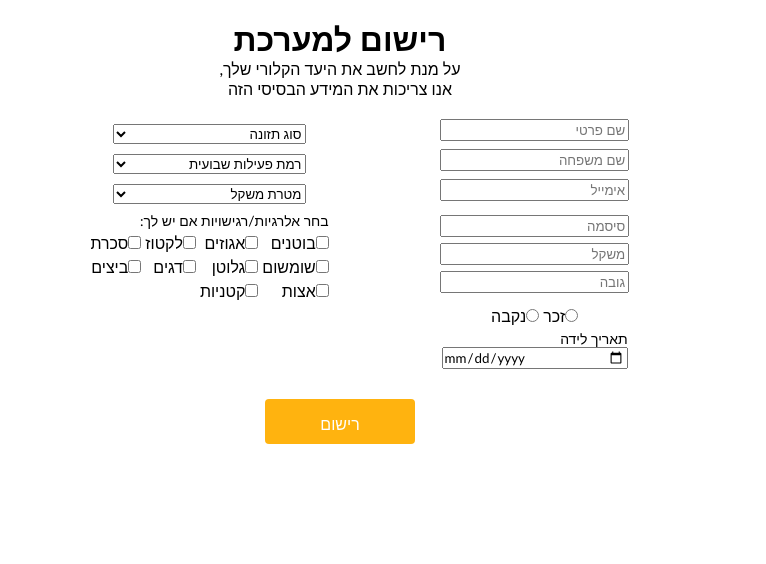
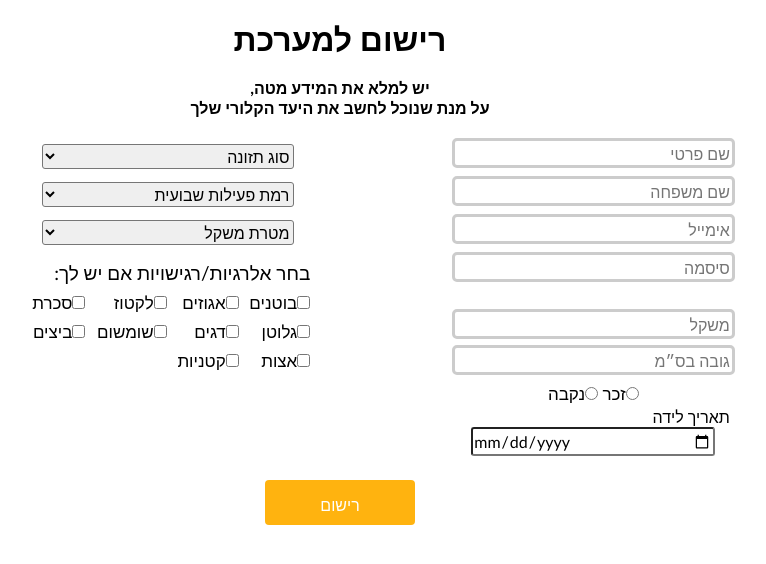
Before and after one commit to EdenBenDavid1/Food-System, a Flask app: page /sign_up in a window 1280 px wide. Shown: the part 40-604 px from the top of the page, without its empty margins (300-1066 px from the left). Run offline with Flask 2, Linux system fonts and the light colour scheme.

Commit message:
sign_up code + calc age + calc user calories

```diff
--- a/server.py
+++ b/server.py
@@ -1,10 +1,6 @@
 # -*- coding: utf-8 -*-
 from flask import Flask, render_template, url_for
 from flask import request, redirect, session, flash
-from flask_wtf import FlaskForm
-from wtforms import StringField, SubmitField
-from wtforms.validators import DataRequired
-import flask_cors
 from flask_cors import CORS
 import sql_manager
 import json
@@ -30,14 +26,35 @@ def login():
             return redirect(url_for("get_user"))
         return render_template("welcome.html")
 
-## SIGN UP - WTF........ OR REGULAR........NOT WORKING.......
+## SIGN UP
 @server.route("/sign_up", methods=['POST', 'GET'])
 def sign_up():
     if request.method == 'POST':
-        result = request.form["fname"]
-        return redirect(url_for("home", fname=result))
+        fname = request.form["fname"]
+        lname = request.form["lname"]
+        email = request.form["email"]
+        session["email"] = email
+        password = request.form["password"]
+        session["password"] = password
+        weight = request.form["weight"]
+        height = request.form["height"]
+        gender = request.form["gender"]
+        birth_date = request.form["birth_date"]
+        diet_id = request.form["diet_id"]
+        activity_level = request.form["activity_level"]
+        weight_goal = request.form["weight_goal"]
+        allergies = request.form.getlist("allergies")
+        if allergies == []:
+            allergies.append('1') # none allergy
+        print(allergies)
+        user = sql_manager.create_new_user(fname,lname,email,password,gender,birth_date,height,weight,diet_id,weight_goal,activity_level,allergies)
+        if user == True: ## A new user was created
+            return redirect(url_for("get_user"))
+        else: ## the email is already exist
+            mes = "המייל קיים, יש לבחור מייל אחר"
+            return render_template("sign_up.html", mes=mes)
     else:
-        return render_template("sign_up.html")
+        return render_template("sign_up.html",mes=None)
 
 ## HOME PAGE
 @server.route("/")
@@ -176,7 +193,8 @@ def my_profile():
     if "email" not in session:
         return redirect(url_for("login"))
     email = session["email"]
-    first_name, last_name, gender, age, height, weight, activity, targ, diet, allergies = sql_manager.load_user_profile(email)
+    first_name, last_name, gender, birth_date, height, weight, activity, targ, diet, allergies = sql_manager.load_user_profile(email)
+    birth_date = birth_date.strftime("%d.%m.%Y")
     user = json.dumps(first_name + " " + last_name, ensure_ascii=False).encode('utf8')
     activity = json.dumps(activity, ensure_ascii=False).encode('utf8')
     diet = json.dumps(diet, ensure_ascii=False).encode('utf8')
@@ -184,7 +202,7 @@ def my_profile():
     for allergy in allergies:
         s_allergy += allergy + ","
     allergy_val = json.dumps(s_allergy, ensure_ascii=False).encode('utf8')
-    return render_template('my_profile.html', user=user, age=age, height=height, weight=weight,
+    return render_template('my_profile.html', user=user, birth_date=birth_date, height=height, weight=weight,
                    gender=gender, activity=activity, targ=targ, diet=diet, allergy_val=allergy_val)
 
 
@@ -203,7 +221,4 @@ def update_weight():
         else:
             return render_template("update_weight.html")
 
-
-
-
 server.run()
--- a/static/styles/sign_up.css
+++ b/static/styles/sign_up.css
@@ -22,6 +22,62 @@
   height: 100%;
   padding: 6px;
 }
+#sign-up-div{
+   text-align: center;
+}
+#sign-up-form-table{
+  width: 850px;
+  height:320px;
+  border-collapse: collapse;
+  float: middle;
+  margin: 0 auto;
+  font-size:17px;
+}
+
+.input_fill{
+   width:80%;
+   margin-bottom: 6px;
+   border-radius:5px;
+   margin-top: 0px;
+   border: 3px solid #ccc;
+   height: 22px;
+   font-size:16px;
+}
+.option-choose{
+  min-width: 155px;
+  width: 50%;
+  height:25px;
+  border-radius:3px;
+  font-size:16px;
+}
+#small-header{
+  font-size: 19px;
+  margin-bottom: 0px;
+  margin-top: 0px;
+}
+#small-table{
+  width: 290px;
+  height:120px;
+}
+#birth-header{
+  font-size: 16px;
+  margin-top: 0px;
+  margin-bottom: 0px;
+  margin-right: 10%;
+}
+
+#option-birth{
+  min-width: 155px;
+  width: 70%;
+  height:25px;
+  border-radius:3px;
+  font-size:16px;
+}
+
+
+
+
+
 
 #button{
   border: none;
--- a/templates/my_profile.html
+++ b/templates/my_profile.html
@@ -58,8 +58,8 @@
         <tr>
          <tr></tr><tr></tr><tr></tr><tr></tr><tr></tr>
           <td class="first-col-td">
-            <span> גיל </span>
-            <span class="From_db">{{age}}</span>
+            <span> תאריך לידה </span>
+            <span class="From_db">{{birth_date}}</span>
           </td>
         <tr></tr><tr></tr><tr></tr><tr></tr><tr></tr>
         <tr>
--- a/templates/sign_up.html
+++ b/templates/sign_up.html
@@ -7,142 +7,97 @@
     <div style="text-align: center">
       <br>
       <h1 style="margin-bottom: 0px">רישום למערכת</h1>
-      <p style="margin-top: 0px; margin-bottom: 0px">
-        על מנת לחשב את היעד הקלורי שלך,<br />אנו צריכות את המידע הבסיסי הזה
-      </p>
+      <br>
+      {% if mes != None %}
+        <h3 align="center" style="color:#B30412">{{mes}}</h3><br>
+      {% endif %}
+      <h4 style="margin-top: 0px; margin-bottom: 0px">
+      יש למלא את המידע מטה,<br> על מנת שנוכל לחשב את היעד הקלורי שלך</h4>
     </div>
 
-    <div style="text-align: center">
-      <form  method="POST">
-      <br />
-      <table
-        align="center"
-        cellspacing="10"
-        dir="rtl"
-        style="
-          max-width: 650px;
-          border-collapse: collapse;
-          width: 100%;
-          float: middle;
-          margin: 0 auto;
-        "
-      >
+    <div id="sign-up-div">
+
+      <form  type="text" method="POST"><br />
+      <table align="center" cellspacing="10" dir="rtl" id="sign-up-form-table">
         <tr>
           <td>
-            <input
-              name="fname"
-              type="text"
-              placeholder="שם פרטי"
-              style="width: 70%; margin-bottom: 6px"
-              border-radius:5px
-            />
+            <input name="fname" class="input_fill" type="text" placeholder="שם פרטי" required/>
           </td>
           <td align="center">
-            <select id="cars" style="min-width: 155px; width: 50%">
-              <option value="regular">סוג תזונה</option>
-              <option value="regular">רגילה</option>
-              <option value="regular">פליאו</option>
-              <option value="vege">צמחוני</option>
-              <option value="vegan">טבעוני</option>
-              <option value="regular">קיטוגני</option>
-              <option value="regular">חלבונים</option>
+            <select name="diet_id" class="option-choose" required>
+              <option value="">סוג תזונה</option>
+              <option value="1">רגילה</option>
+              <option value="2">פליאו</option>
+              <option value="3">צמחוני</option>
+              <option value="4">טבעוני</option>
+              <option value="5">קיטוגני</option>
+              <option value="6">חלבונים</option>
             </select>
           </td>
         </tr>
         <tr>
           <td>
-            <input
-              name="lname"
-              type="text"
-              placeholder="שם משפחה"
-              style="width: 70%; margin-bottom: 6px"
-              border-radius:50px
-            />
+            <input name="lname" class="input_fill" name="lname" type="text" placeholder="שם משפחה" required/>
           </td>
           <td align="center">
-            <select id="activity" style="min-width: 155px; width: 50%">
+            <select name="activity_level" class="option-choose" required>
               <option value="">רמת פעילות שבועית</option>
-              <option value="0">ללא אימונים</option>
-              <option value="1">1-3 אימונים בשבוע</option>
-              <option value="2">4-5 אימונים בשבוע</option>
-              <option value="3">6-7 אימונים בשבוע</option>
-              <option value="4">עבודה פיזית</option>
-            </select>
-          </td>
-        </tr>
-        <tr style="margin-bottom: 0px">
-          <td>
-            <input
-              type="text"
-              placeholder="אימייל"
-              style="width: 70%; margin-bottom: 6px"
-              border-radius:50px
-            />
-          </td>
-          <td align="center">
-            <select id="weightgoal" style="min-width: 155px; width: 50%">
-              <option value="0">מטרת משקל</option>
-              <option value="1">לעלות במשקל</option>
-              <option value="2">לשמור על המשקל</option>
-              <option value="3">להוריד במשקל</option>
+              <option value="ללא אימונים">ללא אימונים</option>
+              <option value="1-3 אימונים בשבוע">1-3 אימונים בשבוע</option>
+              <option value="4-5 אימונים בשבוע">4-5 אימונים בשבוע</option>
+              <option value="6-7 אימונים בשבוע">6-7 אימונים בשבוע</option>
+              <option value="עבודה פיזית">עבודה פיזית</option>
             </select>
           </td>
         </tr>
         <tr>
           <td>
-            <input
-              type="text"
-              placeholder="סיסמה"
-              style="width: 70%; margin-bottom: 6px; margin-top: 0px"
-              border-radius:50px
-            /><br />
-            <input
-              type="text"
-              placeholder="משקל"
-              style="width: 70%; margin-bottom: 6px"
-              border-radius:50px
-            /><br />
-            <input
-              type="text"
-              placeholder="גובה"
-              style="width: 70%; margin-bottom: 6px"
-              border-radius:50px
-            /><br />
+            <input name="email" class="input_fill" type="text" placeholder="אימייל" required/>
           </td>
           <td align="center">
-            <table>
+            <select name="weight_goal" class="option-choose" required>
+              <option value="">מטרת משקל</option>
+              <option value="להוריד במשקל">להוריד במשקל</option>
+              <option value="לשמור על המשקל">לשמור על המשקל</option>
+              <option value="לעלות במשקל">לעלות במשקל</option>
+            </select>
+          </td>
+        </tr>
+        <tr>
+          <td>
+            <input name="password" class="input_fill" type="text" placeholder="סיסמה" required/><br/><br>
+            <input name="weight" class="input_fill" type="text" placeholder="משקל" required/><br/>
+            <input name="height" class="input_fill" type="text" placeholder="גובה בס״מ" required/><br/>
+          </td>
+          <td align="center">
+            <table id="small-table">
               <tr>
                 <td colspan="4">
-                  <p
-                    style="font-size: 14px; margin-bottom: 0px; margin-top: 0px"
-                    align="right"
-                  >
-                    בחר אלרגיות/רגישויות אם יש לך:
-                  </p>
+                  <p id="small-header" align=right;>בחר אלרגיות/רגישויות אם יש לך:</p>
                 </td>
               </tr>
               <tr align="right">
-                <td><input type="checkbox" />בוטנים</td>
-                <td><input type="checkbox" />אגוזים</td>
-                <td><input type="checkbox" />לקטוז</td>
-                <td><input type="checkbox" />סכרת</td>
+                <td><input name="allergies" type="checkbox" value="2"/>בוטנים</td>
+                <td><input name="allergies" type="checkbox" value="3"/>אגוזים</td>
+                <td><input name="allergies" type="checkbox" value="4"/>לקטוז</td>
+                <td><input name="allergies" type="checkbox" value="5"/>סכרת</td>
               </tr>
               <tr align="right">
-                <td><input type="checkbox" />שומשום</td>
-                <td><input type="checkbox" />גלוטן</td>
-                <td><input type="checkbox" />דגים</td>
-                <td><input type="checkbox" />ביצים</td>
+                <td><input name="allergies" type="checkbox" value="6"/>גלוטן</td>
+                <td><input name="allergies" type="checkbox" value="7"/>דגים</td>
+                <td><input name="allergies" type="checkbox" value="8"/>שומשום</td>
+                <td><input name="allergies" type="checkbox" value="9"/>ביצים</td>
               </tr>
               <tr align="right">
-                <td><input type="checkbox" />אצות</td>
-                <td><input type="checkbox" />קטניות</td>
+                <td><input name="allergies" type="checkbox" value="10"/>אצות</td>
+                <td><input name="allergies" type="checkbox" value="11"/>קטניות</td>
               </tr>
             </table>
           </td>
         </tr>
         <tr>
           <td>
-            <input type="radio" name="gender" value="זכר" style="margin-bottom: 6px" >זכר
+            <input type="radio" name="gender" value="זכר">זכר
             <input type="radio" name="gender" value="נקבה">נקבה
             <br />
           </td>
@@ -150,33 +105,14 @@
         </tr>
         <tr>
           <td>
-            <p
-              align="right"
-              style="
-                font-size: 14px;
-                margin-top: 0px;
-                margin-bottom: 0px;
-                margin-right: 14%;
-              "
-            >
-              תאריך לידה
-            </p>
-            <input
-              type="date"
-              required
-              pattern="\d{4}-\d{2}-\d{2}"
-              style="margin-bottom: 6px; width: 70%"
-            />
+            <p align="right" id="birth-header">תאריך לידה</p>
+            <input name="birth_date" id="option-birth" type="date" pattern="\d{1,2}/\d{1,2}/\d{4}" min="1942-01-01" max="2030-12-31" required/>
           </td>
           <td></td>
         </tr>
       </table>
       <br />
-      <input
-        id="button"
-        type="submit"
-        value="רישום"
-      />
+      <input id="button" type="submit" value="רישום"/>
       </form>
     </div>
 {% endblock %}
```
Also changed, not shown: sql_manager.py (+80 -35 lines).
